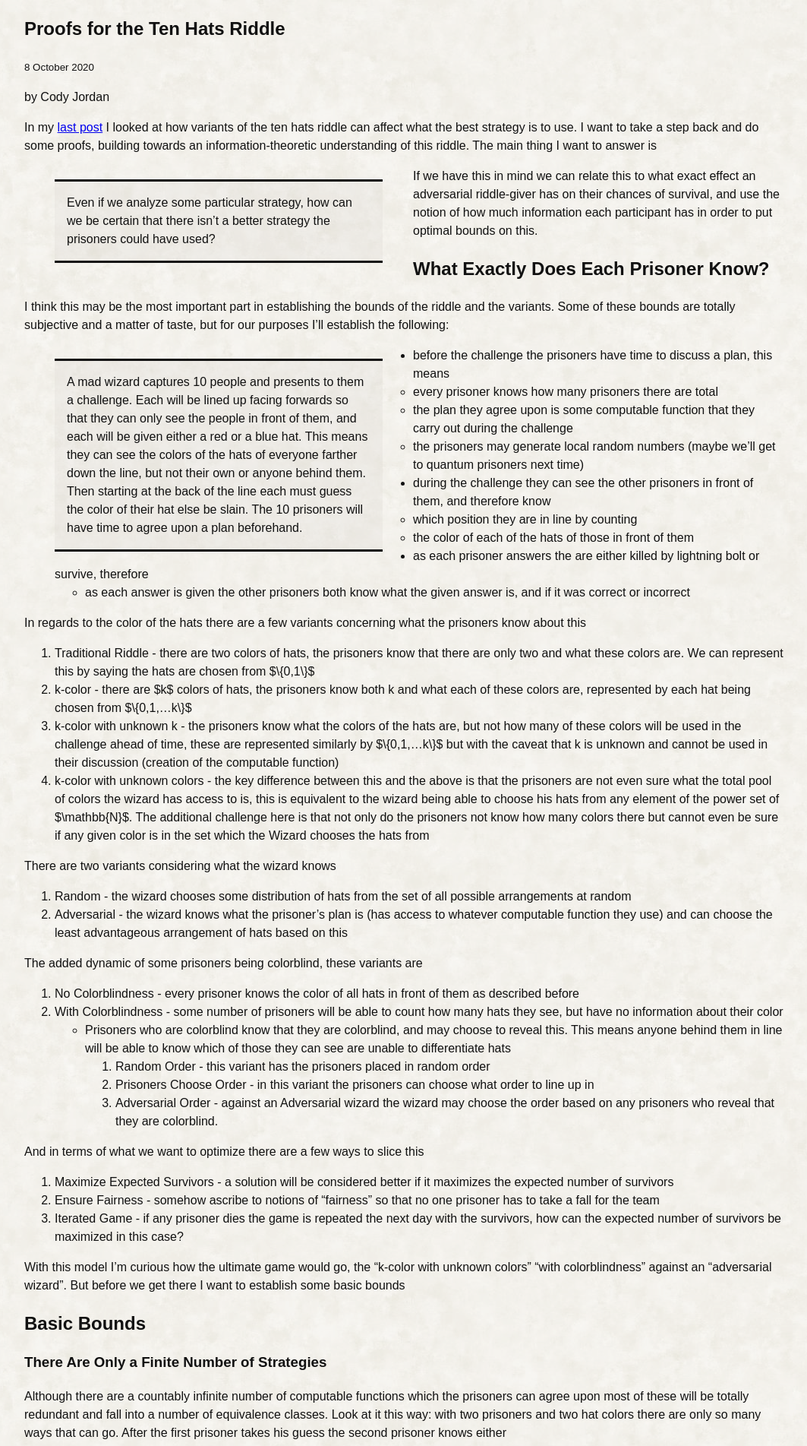
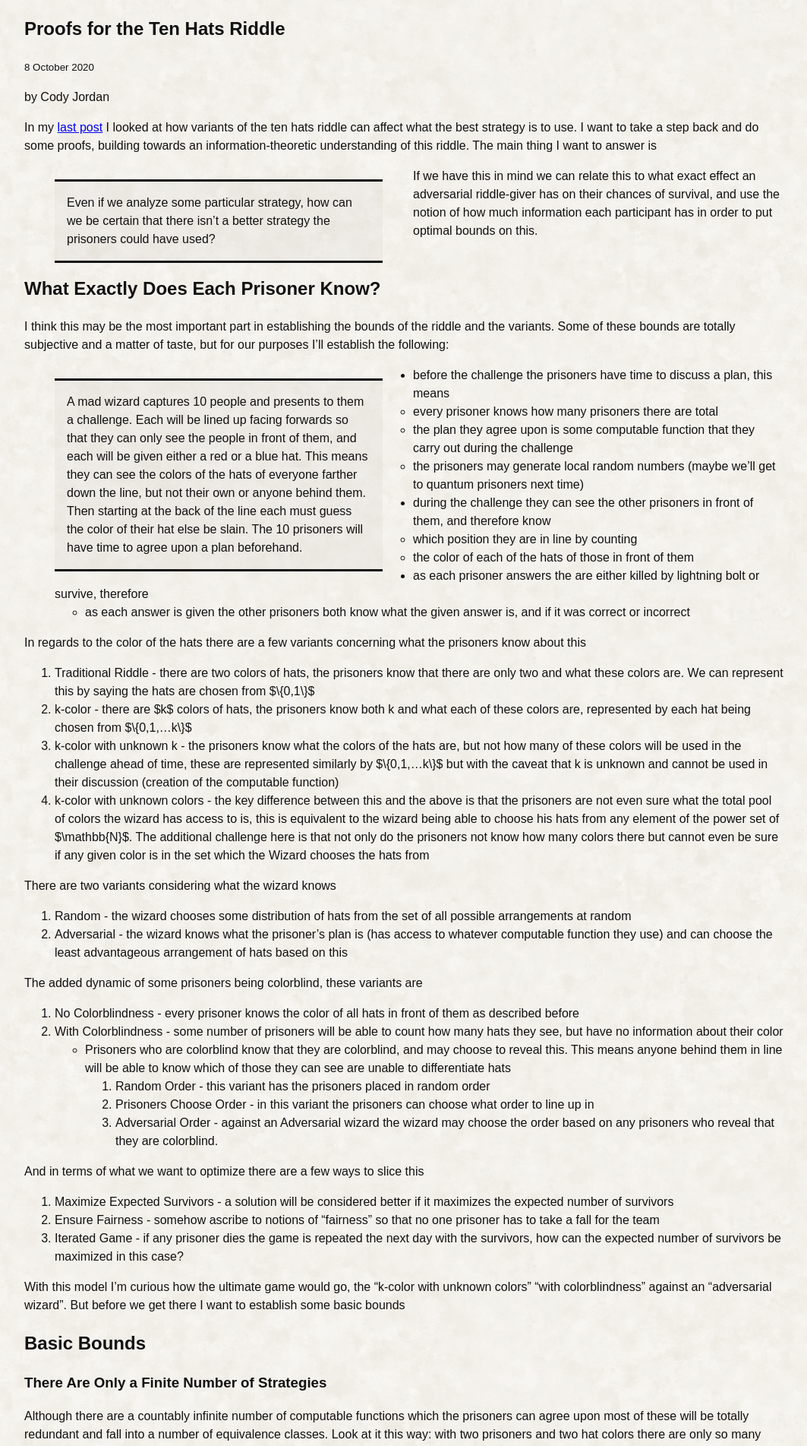
Before and after one commit to CodyEthanJordan/CodyEthanJordan.github.io, a Jekyll site: the page built from _posts/2020-10-08-tenHatsProofs.md, in a window 1280 px wide. Shown: the top 1903 px of the page at 76% size, without its empty margins (108-1171 px from the left). Built offline with Jekyll 4.4.1, drawn with Linux system fonts in a browser that asks for light colours; some web fonts are replaced.

Commit message:
fixing floats on headers

```diff
--- a/_sass/base.scss
+++ b/_sass/base.scss
@@ -11,6 +11,9 @@
 	font-family: "Universalis", sans-serif;
 }
 
+h1, h2, h3, h4, h5, h6 {
+  clear: both;
+}
 
 body {
   margin: 0;
```
